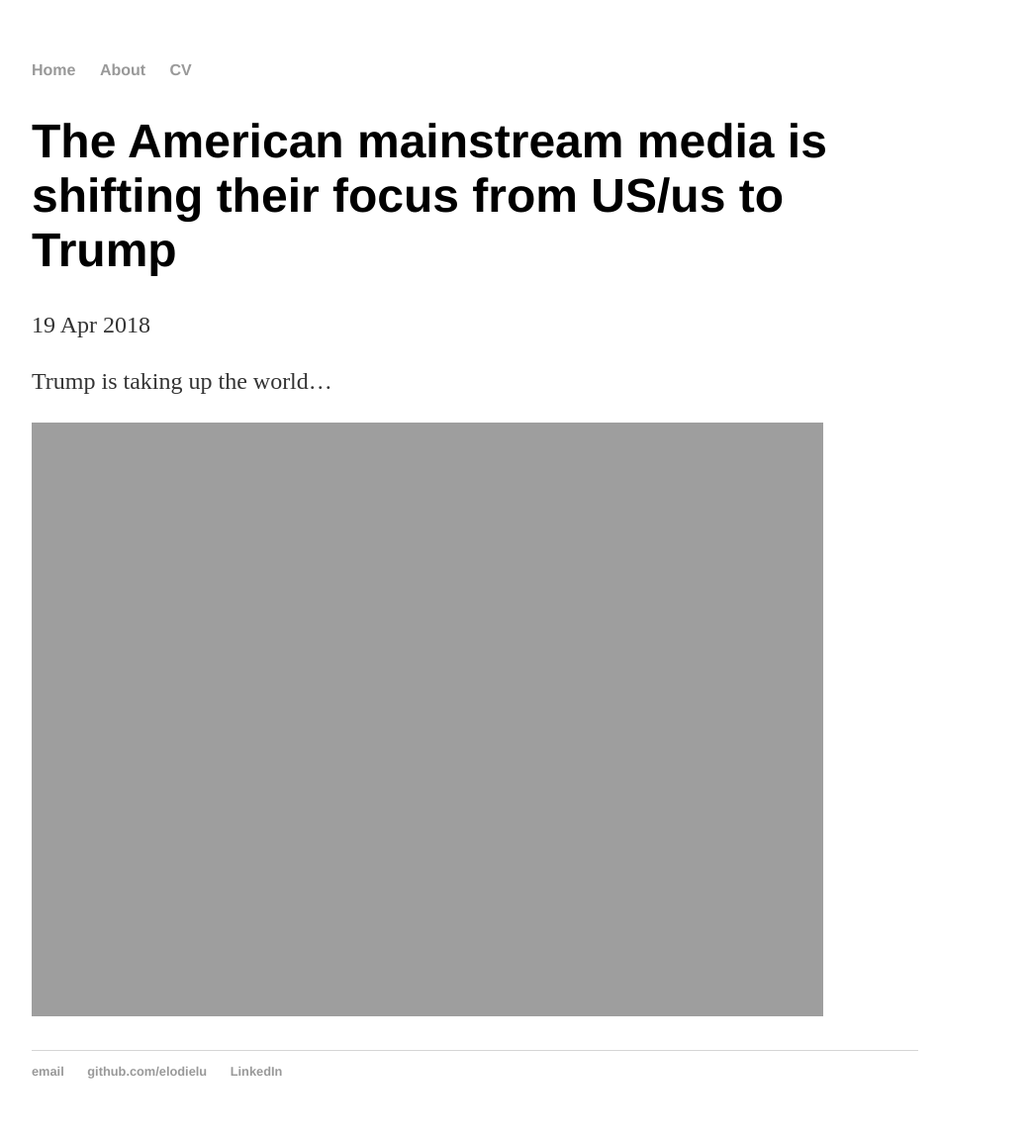
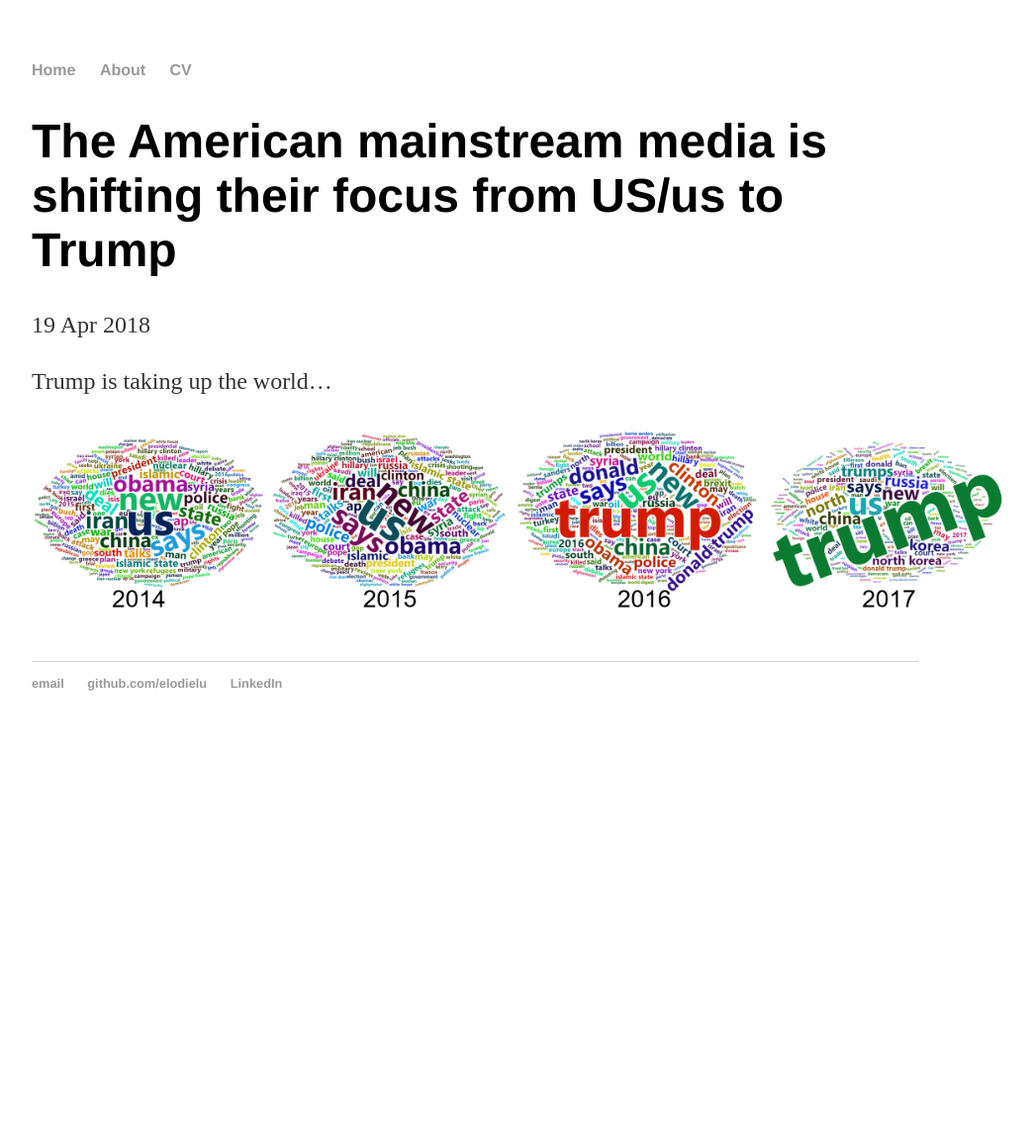
Before and after one commit to elodielu/elodielu.github.io, a Jekyll site: the page built from _posts/2018-04-19-text-analysis-media.md, in a window 1280 px wide. Shown: the whole page at 99% size, without its empty margins (160-1204 px from the left). Built offline with Jekyll 4.4.1, drawn with Linux system fonts in a browser that asks for light colours; after the commit the page ends 900 px from its top, so only the background shows below that.

Commit message:
Update 2018-04-19-text-analysis-media.md

```diff
--- a/_posts/2018-04-19-text-analysis-media.md
+++ b/_posts/2018-04-19-text-analysis-media.md
@@ -6,4 +6,4 @@
 
 Trump is taking up the world...
 
-<img src="https://elodielu.github.io/picture/wordcloud.png" width="800">
+<img src="https://elodielu.github.io/picture/wordcloud2.png" width="1000">
```
